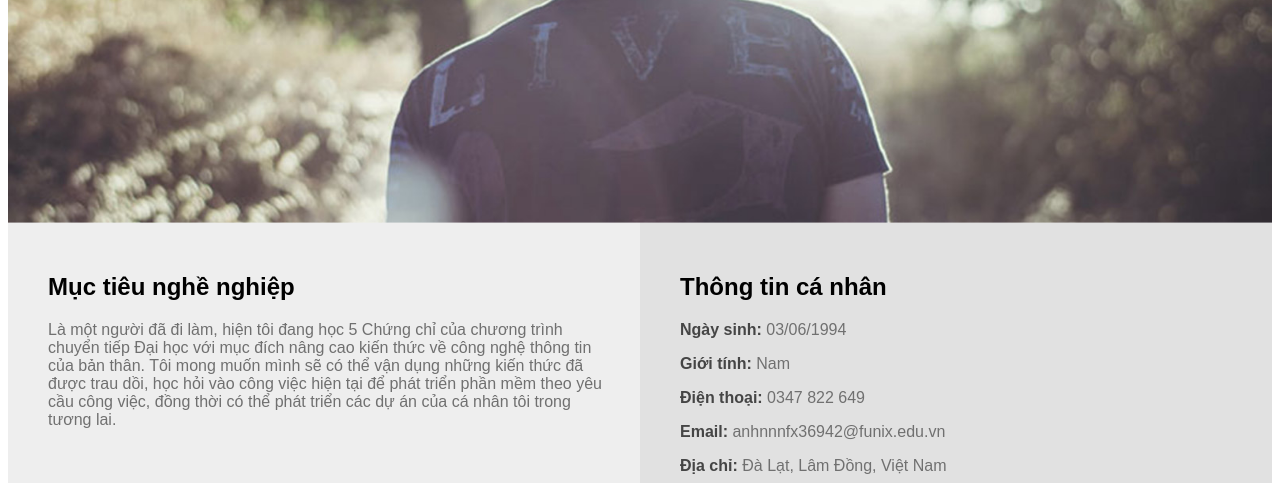
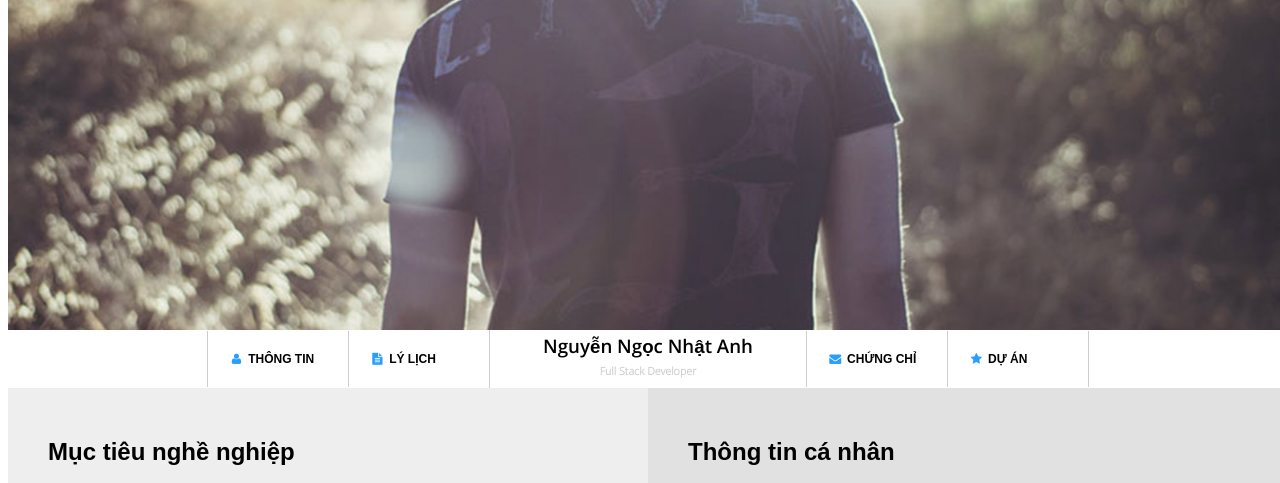
Before and after one commit to Nhat-Anh-94/Assignment-2, a plain HTML site: page Assignment 02 Stater/index.html in a window 1280 px wide. Shown: the part 178-661 px from the top of the page. Drawn offline with Linux system fonts and the light colour scheme.

Commit message:
Add files via upload

```diff
--- a/Assignment 02 Stater/css/style.css
+++ b/Assignment 02 Stater/css/style.css
@@ -2,6 +2,11 @@
 
 * {
   font-family: fontello, sans-serif;
+}
+
+.bigContainer {
+  display: grid;
+  grid-template-rows: 500px auto auto;
 }
 
 /*Banner section*/
@@ -27,6 +32,8 @@
 
 .title-pic {
   width: 100%;
+  height: 500px;
+  object-fit: cover;
 }
 
 /*Phần Navigation*/
@@ -34,10 +41,10 @@
   display: flex;
   align-items: center;
   justify-content: center;
-  position: absolute;
+  /*position: absolute;
   bottom: 20%;
   left: 50%;
-  transform: translate(-50%, -50%);
+  transform: translate(-50%, -50%);*/
   background: rgb(255, 255, 255);
   color: black;
   width: 100vw;
@@ -79,6 +86,7 @@
   margin: 0px;
   padding: 0px 50px;
   border-left: solid 0.5px rgb(207, 206, 206);
+  text-align: center;
 }
 
 .icon {
@@ -90,10 +98,10 @@
 .container-taget-info {
   display: flex;
   justify-content: space-around;
-  position: absolute;
+  /*position: absolute;
   bottom: -60%;
   left: 50%;
-  transform: translate(-50%, -50%);
+  transform: translate(-50%, -50%);*/
   text-align: left;
   color: rgb(0, 0, 0);
   width: 100%;
--- a/Assignment 02 Stater/index.html
+++ b/Assignment 02 Stater/index.html
@@ -10,7 +10,7 @@
   </head>
   <body>
     <div class="cv-document">
-      <div class="cv-page">
+      <div class="cv-page bigContainer">
         <div class="section-title">
           <!--Banner section-->
           <img src="images/banner.jpg" class="title-pic" />
@@ -18,6 +18,7 @@
             <h1 class="title-name">Nguyễn Ngọc Nhật Anh</h1>
             <h5 class="title-job">Full Stack Developer</h5>
           </div>
+        </div>
           <!--Navigation Section-->
           <div class="nav-bar">
             <p class="nav-info item1">
@@ -94,9 +95,7 @@
               </div>
             </div>
           </div>
-        </div>
         <h1 class="exp">chứng chỉ</h1>
-      </div>
     </div>
   </body>
 </html>
```
